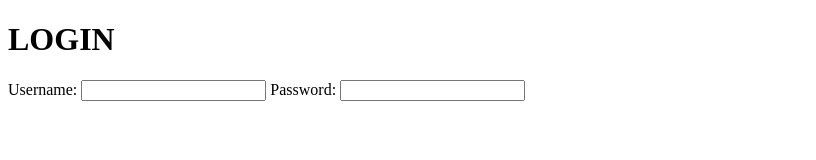
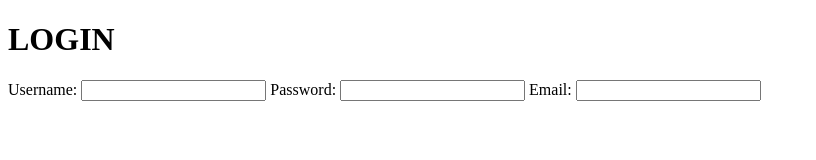
Before and after one commit to amruthavk56-sys/sample-project, a plain HTML site: page login.html in a window 1280 px wide. Shown: the whole page, without its empty margins (0-816 px from the left). Drawn offline with Linux system fonts and the light colour scheme.

Commit message:
Email field added

```diff
--- a/login.html
+++ b/login.html
@@ -9,5 +9,6 @@
     <h1>LOGIN</h1>
     Username: <input type="text">
     Password: <input type="password">
+    Email: <input type="email">
 </body>
 </html>
```
